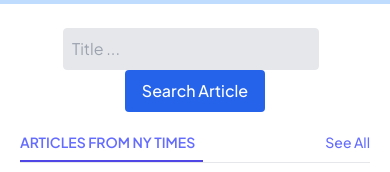
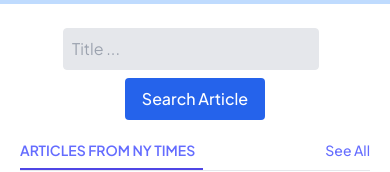
Before and after one commit to ddhewitte/praisindo-ah-news, a React (Vite) app: page / in a window 390 px wide. Shown: the part 168-340 px from the top of the page. Built offline with nearby package versions, Linux system fonts and the light colour scheme; no server answers.

Commit message:
Fix minor

```diff
--- a/src/pages/Home.jsx
+++ b/src/pages/Home.jsx
@@ -37,7 +37,7 @@ export default function Home() {
                   className="border p-2 rounded w-64 mr-2 bg-gray-200"
                   placeholder="Title ..."
               />
-              <button className="bg-blue-600 text-white px-4 py-2 rounded">
+              <button className="bg-blue-600 text-white px-4 py-2 rounded mt-2 md:mt-0">
                   Search Article
               </button>
         </form>
```
